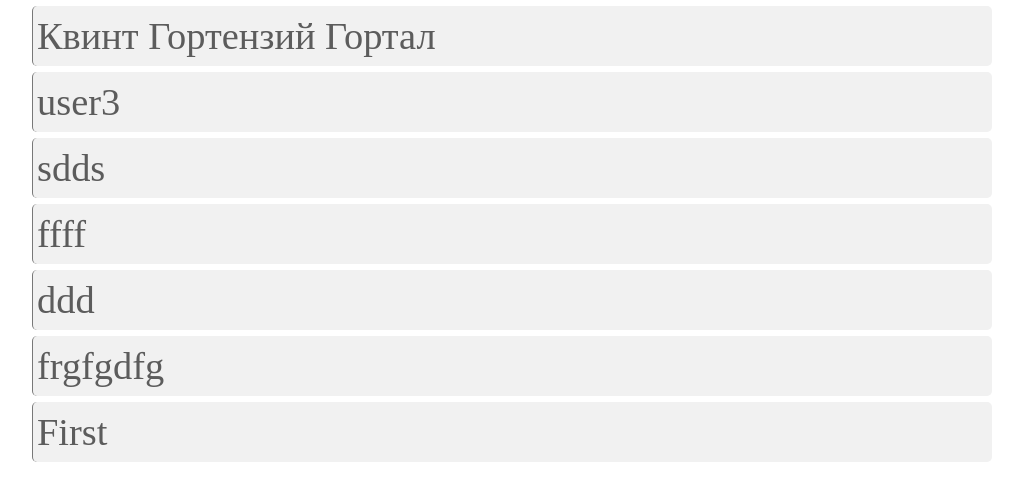
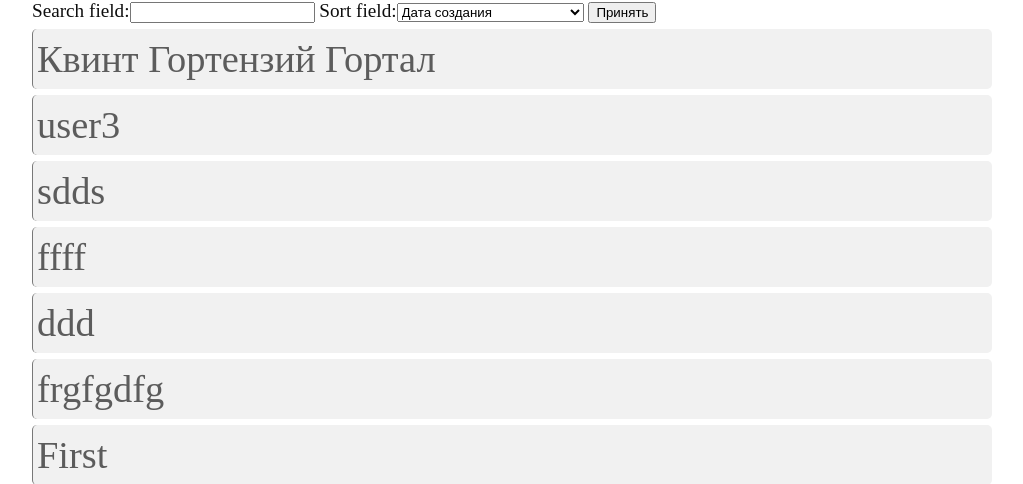
Before and after one commit to ShizukaHoshijiro/ThirdDjangoProject, a Django app: page / in a window 1280 px wide. Shown: the part 42-526 px from the top of the page, without its empty margins (128-1151 px from the left). Run offline with Django 3.2, Linux system fonts and the light colour scheme; data comes from the database, SQL or seed files in the repository; both versions use the stored data as it was after the commit.

```diff
--- /dev/null
+++ b/core/forms.py
@@ -0,0 +1,6 @@
+from django import forms
+
+class IndexPageForm(forms.Form):
+    search_field = forms.CharField(required=False)
+    sort_field = forms.ChoiceField(choices=(("-topic_pub_date", "Дата создания"), ("-article_rating", "Рейтинг"), ("comments_count", "Количество комментариев")),required=False)
+    # Формы сортировки
--- a/core/templates/core/index.html
+++ b/core/templates/core/index.html
@@ -6,6 +6,11 @@
 
 {% block content %}
 
+    <form action="" method="get">
+    {{ form }}
+    <input type="submit" value="Принять">
+    </form>
+
     {% for object in object_list %}
 
              <a href="{% url "core:detail" object.id %}" id="{{ object.id }}"><div class="topic"> {{ object.topic_title }} </div></a>
--- a/core/views.py
+++ b/core/views.py
@@ -7,11 +7,39 @@ from django.contrib import messages
 from django.urls import reverse
 from django.contrib.auth.forms import UserCreationForm
 from django.contrib.auth import authenticate,login
+from core.forms import IndexPageForm
 
 
 class IndexView(ListView):
     model = Topic
     template_name = "core/index.html"
+
+    def dispatch(self, request, *args, **kwargs):
+        self.form = IndexPageForm(request.GET)
+        self.form.is_valid()
+        return super(IndexView, self).dispatch(request,*args,**kwargs)
+
+    def get_queryset(self):
+
+        sort_field = self.form.cleaned_data.get("sort_field","-topic_pub_date")
+        search_field = self.form.cleaned_data.get("search_field",None)
+        # метод get возвращает чначение с указанным ключём или второй аргумент если он равен None
+
+        if sort_field == "":
+            sort_field = "-topic_pub_date"
+        if search_field == "":
+            search_field = None
+
+        if search_field is not None:
+            self.queryset = Topic.objects.order_by(sort_field).filter(topic_title__icontains=search_field)
+        else:
+            self.queryset = Topic.objects.order_by(sort_field)
+        return self.queryset[0:40]
+
+    def get_context_data(self, **kwargs):
+        context = super(IndexView, self).get_context_data(**kwargs)
+        context["form"] = self.form
+        return context
 
 class Topic_DetailView(DetailView):
     model = Topic
```
Also changed, not shown: db.sqlite3.
